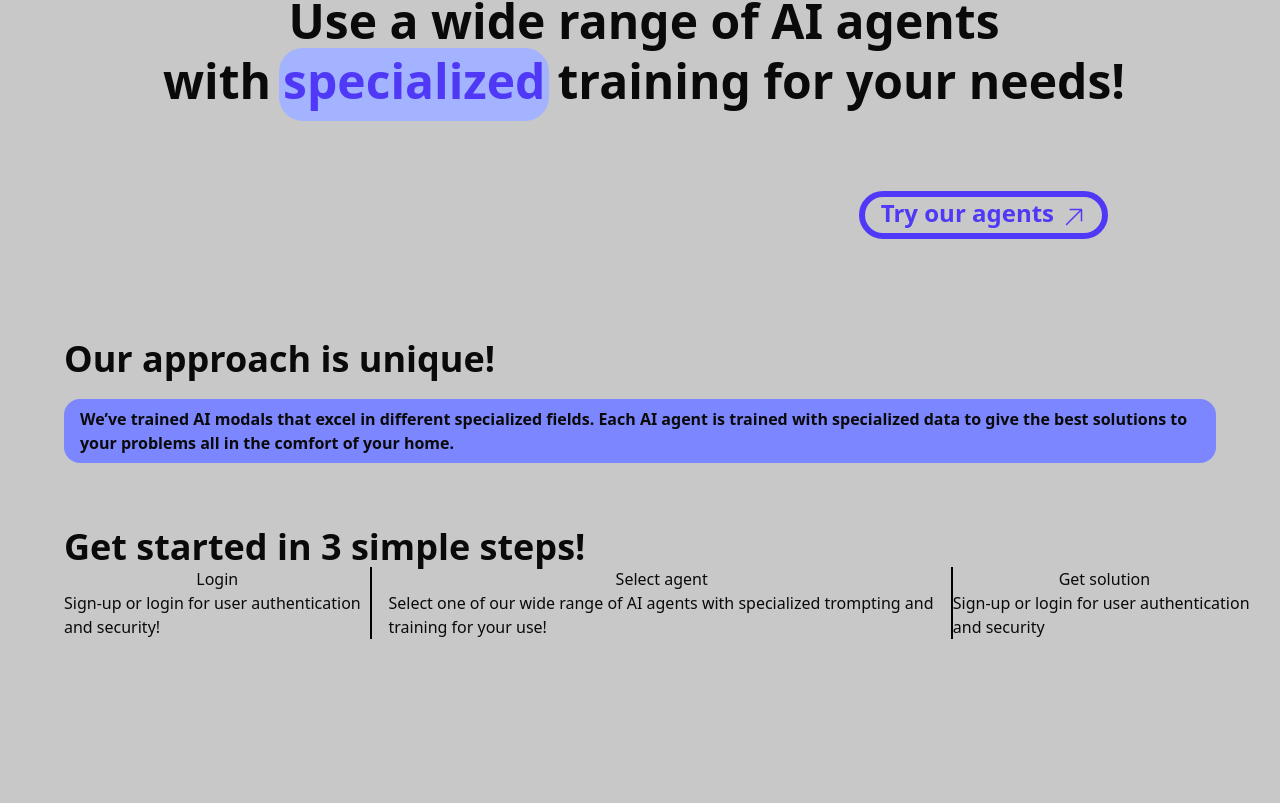
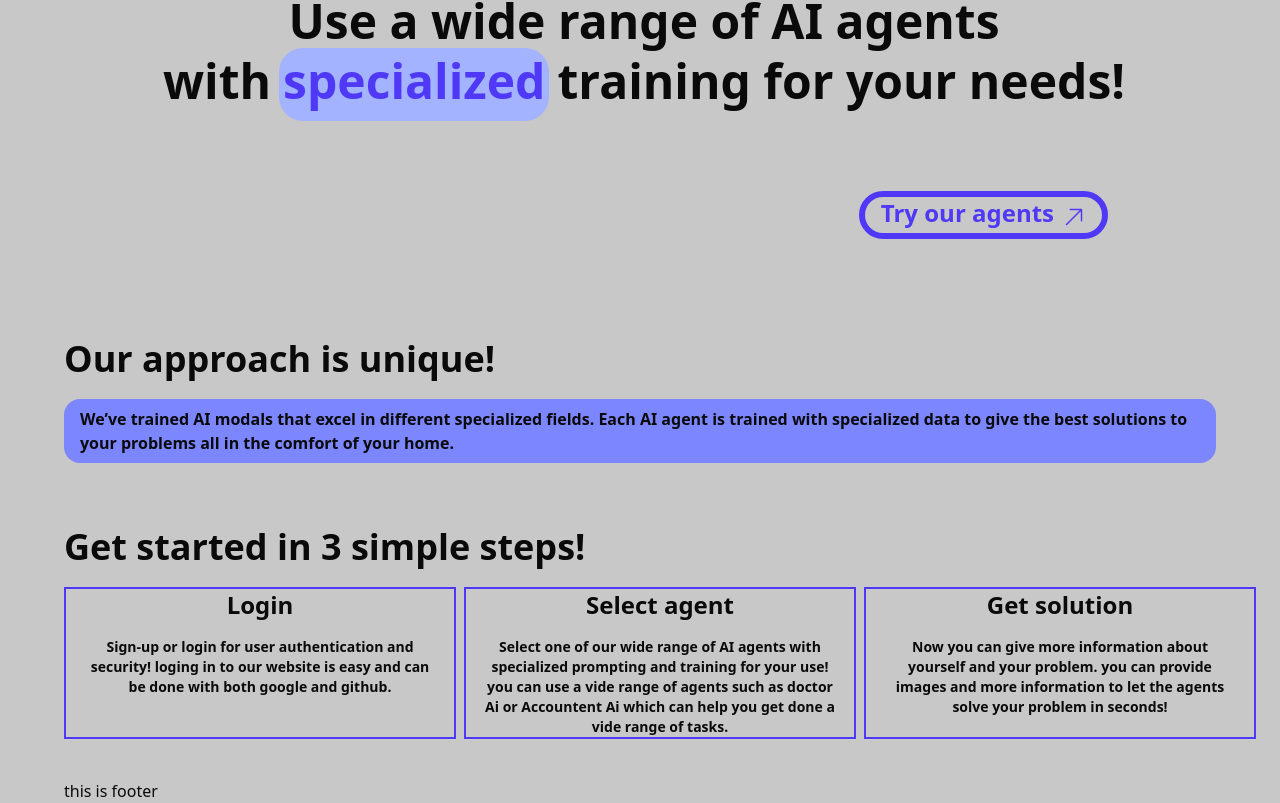
Before and after one commit to ThisIsAimer/Ai-Specialist, a Next.js app: page / in a window 1280 px wide. Shown: the part 341-1144 px from the top of the page. Before the commit the page ends 980 px from the top, so only its background shows below. Built offline with nearby package versions, Linux system fonts and the light colour scheme; no server answers.

Commit message:
more home page design

```diff
--- a/app/page.tsx
+++ b/app/page.tsx
@@ -41,33 +41,40 @@ export default function Home() {
       </div>
       <div className="mt-15 ml-10">
         <div className="text-4xl font-bold mt-3">Get started in 3 simple steps!</div>
-        <div className="flex flex-row justify-evenly items-center gap-4">
-          <div className="flex flex-col items-center border-r-2 border-r-black">
+        <div className="flex flex-row justify-between gap-2 mt-5">
+          { info.map( items => <div className="flex flex-col text-center border-2 border-indigo-600 w-1/3 px-4" key={items.title}>
             <div>
-              Login
+                <div className="text-2xl font-bold">
+                  {items.title}
+                </div>
+                <div className="text-sm mt-4 font-semibold">
+                  {items.discription}
+                </div>
+              </div>
             </div>
-            <div>
-              Sign-up or login for user authentication and security!
-            </div>
-          </div>
-          <div className="flex flex-col items-center ">
-            <div>
-              Select agent
-            </div>
-            <div>
-              Select one of our wide range of AI agents with specialized trompting and training for your use!
-            </div>
-          </div>
-          <div className="flex flex-col items-center border-l-2 border-l-black">
-            <div>
-              Get solution
-            </div>
-            <div>
-              Sign-up or login for user authentication and security
-            </div>
-          </div>
+            )}
         </div>
+      </div>
+      <div className="mt-10 mx-10">
+
+        this is footer
+
       </div>
     </div>
   );
 }
+
+
+const info =[{
+    title : "Login",
+    discription: "Sign-up or login for user authentication and security! loging in to our website is easy and can be done with both google and github.",
+  },
+  {
+    title : "Select agent",
+    discription: "Select one of our wide range of AI agents with specialized prompting and training for your use! you can use a vide range of agents such as doctor Ai or Accountent Ai which can help you get done a vide range of tasks.",
+  },
+  {
+    title : "Get solution",
+    discription: "Now you can give more information about yourself and your problem. you can provide images and more information to let the agents solve your problem in seconds!",
+  }
+]
```
